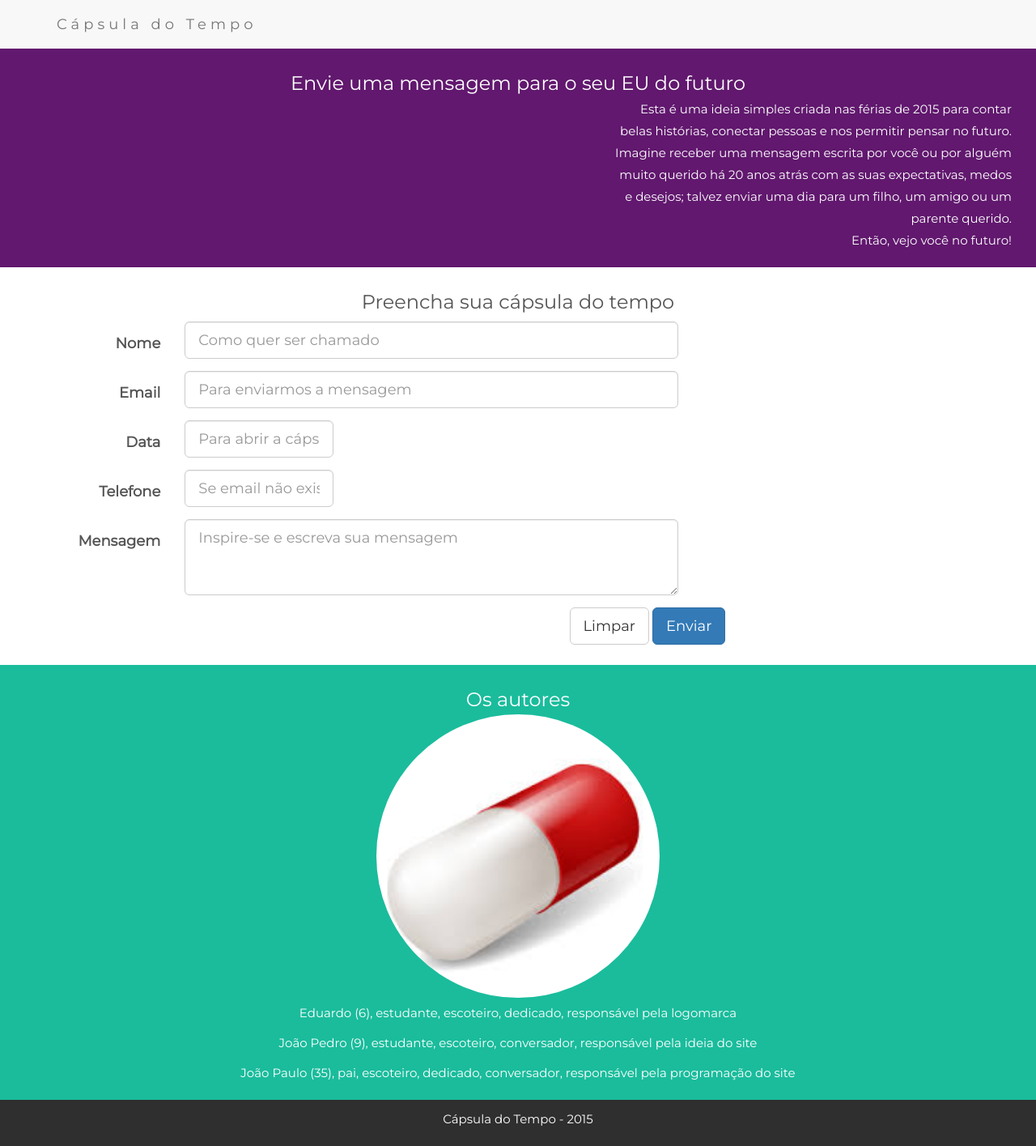
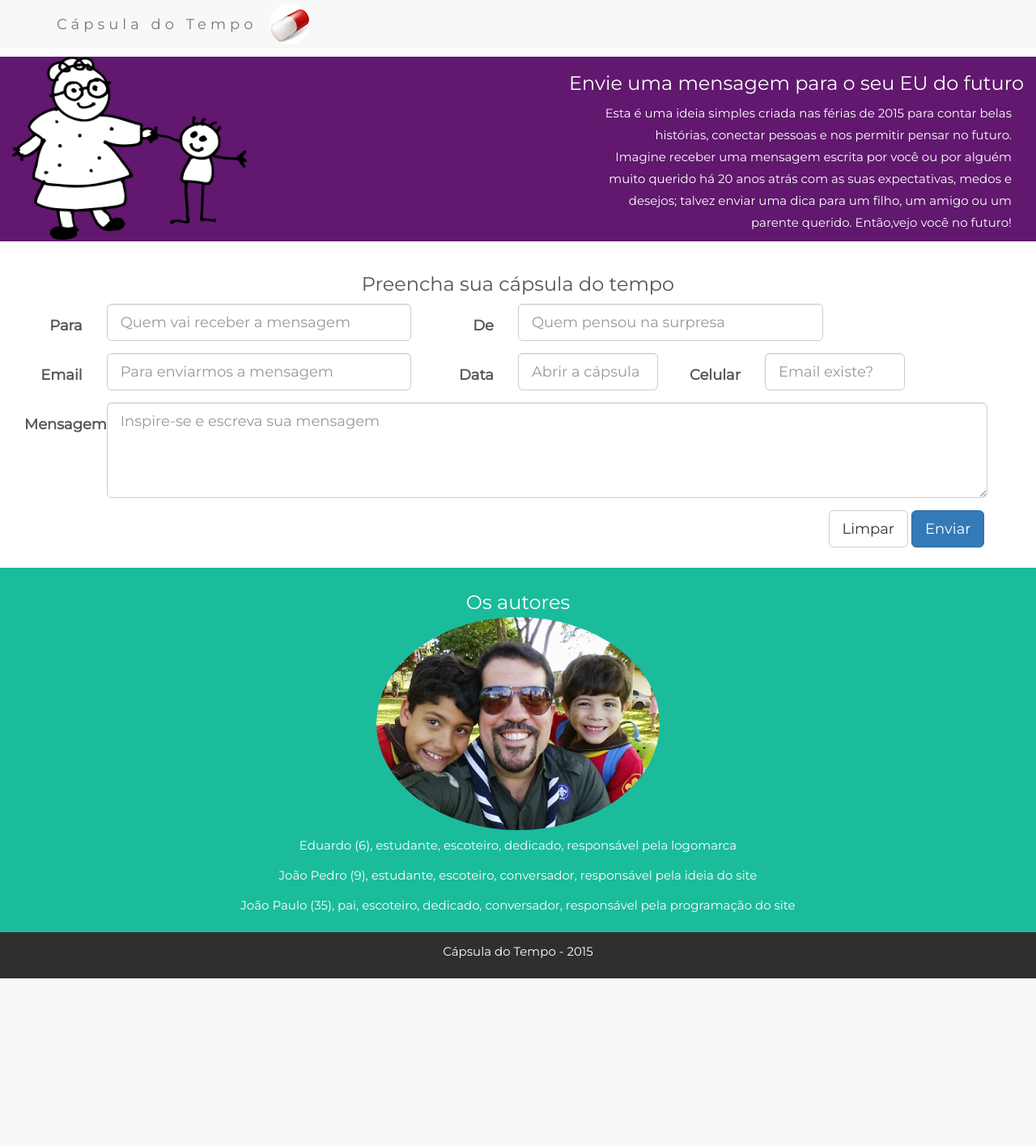
Before and after one commit to n0va1s/timecapsule, a PHP site: page / in a window 1280 px wide. Shown: the whole page at 81% size. After the commit the page ends 1208 px from the top, so only its background shows below. Run offline with PHP 8.4, Linux system fonts and the light colour scheme; some libraries are stand-ins or nearby versions.

Commit message:
Ajustes de navegacao e leiaute feitos.Inclusao do campo DE. Versao pronta para producao

```diff
--- a/assets/apresentacao.php
+++ b/assets/apresentacao.php
@@ -1,7 +1,12 @@
-<div class="container-fluid bg-2 text-center">
-  <h3 class="margin">Envie uma mensagem para o seu EU do futuro</h3>
-  <p class="col-sm-offset-7 col-sm-5 text-right">Esta é uma ideia simples criada nas férias de 2015 para contar belas histórias, conectar pessoas e nos permitir pensar
-     no futuro.<br /> Imagine receber uma mensagem escrita por você ou por alguém muito querido há 20 anos atrás com as suas expectativas, medos e
-     desejos; talvez enviar uma dia para um filho, um amigo ou um parente querido.<br />Então, vejo você no futuro!
-  </p>
+<div class="container-fluid">
+    <div class="row bg-2">
+        <div class="col-md-3"><img src="assets/img/capsula_tempo.png" class="img-responsive" alt="Cápsula do Tempo" width="400" height="200"></div>
+        <div class="col-md-9">
+            <h3 class="text-right">Envie uma mensagem para o seu EU do futuro</h3>
+            <p class="col-sm-offset-5 col-sm-7 text-right">Esta é uma ideia simples criada nas férias de 2015 para contar belas histórias, conectar pessoas e nos permitir pensar
+               no futuro.<br /> Imagine receber uma mensagem escrita por você ou por alguém muito querido há 20 anos atrás com as suas expectativas, medos e
+               desejos; talvez enviar uma dica para um filho, um amigo ou um parente querido. Então,vejo você no futuro!
+            </p>
+        </div>
+    </div>
 </div>
--- a/assets/autor.php
+++ b/assets/autor.php
@@ -1,6 +1,6 @@
 <div class="container-fluid bg-1 text-center">
   <h3 class="margin">Os autores</h3>
-  <img src="./assets/img/favicon.ico" class="img-responsive img-circle margin" style="display:inline" alt="Autores" width="350" height="350">
+  <img src="./assets/img/autores.jpg" class="img-responsive img-circle margin" style="display:inline" alt="Autores" width="350" height="350">
   <p>Eduardo (6), estudante, escoteiro, dedicado, responsável pela logomarca</p>
   <p>João Pedro (9), estudante, escoteiro, conversador, responsável pela ideia do site</p>
   <p>João Paulo (35), pai, escoteiro, dedicado, conversador, responsável pela programação do site</p>
--- a/assets/cabecalho.php
+++ b/assets/cabecalho.php
@@ -6,6 +6,8 @@
   <link href="http://fonts.googleapis.com/css?family=Montserrat" rel="stylesheet">
   <script src="https://ajax.googleapis.com/ajax/libs/jquery/1.11.1/jquery.min.js"></script>
   <script src="http://maxcdn.bootstrapcdn.com/bootstrap/3.3.5/js/bootstrap.min.js"></script>
+  <!--[if IE]><link rel="shortcut icon" href="assets/img/favicon.ico"><![endif]-->
+  <link rel="icon" href="assets/img/favicon.ico">
   <!-- Arquivo locais -->
   <script src="assets/js/jquery-validation/dist/jquery.validate.min.js" type="text/javascript"></script>
   <script src="vendor/etdsolutions/jquery.maskedinput/jquery.maskedinput.js" type="text/javascript"></script>
@@ -67,7 +69,7 @@
 
       $("#frmCapsula").validate({
         rules: {
-          name: {
+          to: {
             required: true
           },
           email: {
@@ -82,7 +84,7 @@
           }
         },
         messages: {
-          name:{
+          to:{
             required: "Informe o nome"
           },
           email: {
--- a/assets/inicio.php
+++ b/assets/inicio.php
@@ -8,38 +8,38 @@
 <div class="container-fluid bg-3 text-center">
   <h3>Preencha sua cápsula do tempo</h3>
   <form class="form-horizontal" role="form" id="frmCapsula" action="./index.php" method="post">
-    <div class="form-group form-group-lg">
-        <label for="name" class="col-sm-2 control-label">Nome</label>
-        <div class="col-sm-6">
-            <input class="form-control" name="name" type="text" maxlength="150" placeholder="Como quer ser chamado">
+    <div class="form-group form-group-lg col-sm-12">
+      <label for="to" class="col-sm-1 control-label">Para</label>
+      <div class="col-sm-4">
+        <input class="form-control" name="to" type="text" maxlength="50" placeholder="Quem vai receber a mensagem">
+      </div>
+      <label for="from" class="col-sm-1 control-label">De</label>
+      <div class="col-sm-4">
+        <input class="form-control" name="from" type="text" maxlength="50" placeholder="Quem pensou na surpresa">
+      </div>
+    </div>
+    <div class="form-group form-group-lg col-sm-12">
+        <label for="email" class="col-sm-1 control-label">Email</label>
+        <div class="col-sm-4">
+          <input class="form-control" name="email" type="text" maxlength="50" placeholder="Para enviarmos a mensagem">
+        </div>
+        <label for="date" class="col-sm-1 control-label">Data</label>
+        <div class="col-sm-2">
+          <input class="form-control" name="date" id="date" type="text" placeholder="Abrir a cápsula">
+        </div>
+        <label for="phone" class="col-sm-1 control-label">Celular</label>
+        <div class="col-sm-2">
+          <input class="form-control" name="phone" id="phone" type="text" placeholder="Email existe?">
         </div>
     </div>
-    <div class="form-group form-group-lg">
-        <label for="email" class="col-sm-2 control-label">Email</label>
-        <div class="col-sm-6">
-          <input class="form-control" name="email" type="text" maxlength="150" placeholder="Para enviarmos a mensagem">
-        </div>
-    </div>
-    <div class="form-group form-group-lg">
-        <label for="date" class="col-sm-2 control-label">Data</label>
-        <div class="col-sm-2">
-          <input class="form-control" name="date" id="date" type="text" placeholder="Para abrir a cápsula">
-        </div>
-    </div>
-    <div class="form-group form-group-lg">
-        <label for="phone" class="col-sm-2 control-label">Telefone</label>
-        <div class="col-sm-2">
-          <input class="form-control" name="phone" id="phone" type="text" placeholder="Se email não existir">
-        </div>
-    </div>
-    <div class="form-group form-group-lg">
-        <label for="phone" class="col-sm-2 control-label">Mensagem</label>
-        <div class="col-sm-6">
-            <textarea class="form-control" rows="3" name="message" placeholder="Inspire-se e escreva sua mensagem"></textarea>
+    <div class="form-group form-group-lg col-sm-12">
+        <label for="message" class="col-sm-1 control-label">Mensagem</label>
+        <div class="col-sm-11">
+            <textarea class="form-control" rows="4" name="message" placeholder="Inspire-se e escreva sua mensagem"></textarea>
         </div>
     </div>
     <div class="form-group">
-        <div class="col-sm-offset-5 col-sm-5">
+        <div class="col-sm-offset-9">
             <button type="reset" id="btnLimpar" class="btn btn-default btn-lg">Limpar</button>
             <button type="submit" id="bntEnviar" class="btn btn-primary btn-lg">Enviar</button>
             <input type="hidden" name="acao" value="confirmar">
--- a/assets/menu.php
+++ b/assets/menu.php
@@ -6,7 +6,8 @@
         <span class="icon-bar"></span>
         <span class="icon-bar"></span>
       </button>
-      <a class="navbar-brand" href="#">Cápsula do Tempo</a>
+      <a class="navbar-brand" href="/">Cápsula do Tempo</a>
+      <img src="assets/img/favicon.ico" width="50" height="50">
     </div>
     <!--
     <div class="collapse navbar-collapse" id="myNavbar">
--- a/assets/sucesso.php
+++ b/assets/sucesso.php
@@ -7,7 +7,7 @@
 <!-- Lacrada -->
 <div class="container-fluid bg-3 text-center">
   <h3 class="margin">Sucesso! Sua cápsula foi lacrada.</h3>
-  <img src="favicon.ico" class="img-responsive img-circle margin" style="display:inline" alt="Cápsula" width="350" height="350">
+  <img src="assets/img/favicon.ico" class="img-responsive img-circle margin" style="display:inline" alt="Cápsula" width="200" height="200">
   <h3>Ela será enviada no dia combinado! Nos vemos no futuro!</h3>
 </div>
 <?php include 'autor.php' ?>
--- a/database/timecapsule_create.sql
+++ b/database/timecapsule_create.sql
@@ -17,8 +17,9 @@ seq_user INT(6) AUTO_INCREMENT PRIMARY KEY
 
 CREATE TABLE IF NOT EXISTS message (
 seq_message INT(6) AUTO_INCREMENT PRIMARY KEY
-,nam_message VARCHAR(150) NOT NULL DEFAULT ''
-,eml_message VARCHAR(255) NOT NULL DEFAULT ''
+,nam_to_message VARCHAR(50) NOT NULL DEFAULT ''
+,nam_from_message VARCHAR(50) NOT NULL DEFAULT ''
+,eml_message VARCHAR(50) NOT NULL DEFAULT ''
 ,dat_message DATE NOT NULL DEFAULT '0000-00-00'
 ,tel_message VARCHAR (15) DEFAULT ''
 ,txt_message TEXT NOT NULL DEFAULT ''
--- a/src/TimeCapsuleController.php
+++ b/src/TimeCapsuleController.php
@@ -17,9 +17,9 @@ class TimeCapsuleController
     }
 
     public function lacrar(){
-
         $model = new TimeCapsuleModel();
-        $model->setName(isset($_POST["name"]) ? $_POST["name"] : "");
+        $model->setTo(isset($_POST["to"]) ? $_POST["to"] : "");
+        $model->setFrom(isset($_POST["from"]) ? $_POST["from"] : "");
         $model->setDate(isset($_POST["date"]) ? $_POST["date"] : "");
         $model->setEmail(isset($_POST["email"]) ? $_POST["email"] : "");
         $model->setPhone(isset($_POST["phone"]) ? $_POST["phone"] : "");
--- a/src/TimeCapsuleDAO.php
+++ b/src/TimeCapsuleDAO.php
@@ -13,10 +13,21 @@ class TimeCapsuleDAO {
 
     public function inserir(TimeCapsuleModel $model) {
         try {
-            $this->sql = $this->conn->prepare("insert into message (nam_message,dat_message,eml_message,tel_message,txt_message)
-                                                            values (:nam_message,:dat_message,:eml_message,:tel_message,:txt_message);");
+            $this->sql = $this->conn->prepare("insert into message (nam_to_message,
+                                                                    nam_from_message,
+                                                                    dat_message,
+                                                                    eml_message,
+                                                                    tel_message,
+                                                                    txt_message)
+                                                            values (:nam_to_message,
+                                                                    :nam_from_message,
+                                                                    :dat_message,
+                                                                    :eml_message,
+                                                                    :tel_message,
+                                                                    :txt_message);");
 
-            $this->sql->bindValue(":nam_message", $model->getName());
+            $this->sql->bindValue(":nam_to_message", $model->getTo());
+            $this->sql->bindValue(":nam_from_message", $model->getFrom());
             $this->sql->bindValue(":dat_message", $model->getDate());
             $this->sql->bindValue(":eml_message", $model->getEmail());
             $this->sql->bindValue(":tel_message", $model->getPhone());
@@ -35,7 +46,7 @@ class TimeCapsuleDAO {
         try {
             $this->sql = $this->conn->prepare("select *
                                                  from message m
-                                              where dat_message <= '2015-01-01'
+                                              where dat_message <= DATE_FORMAT(NOW(),'%Y-%m-%d')
                                                 and m.ind_enviado = 'N';");
 
             $result = $this->sql->execute();
--- a/src/TimeCapsuleModel.php
+++ b/src/TimeCapsuleModel.php
@@ -3,7 +3,8 @@
 require 'TimeCapsuleDAO.php';
 
 class TimeCapsuleModel {
-    private $name;
+    private $to;
+    private $from;
     private $phone;
     private $email;
     private $date;
@@ -13,14 +14,18 @@ class TimeCapsuleModel {
         $this->timeCapsuleDAO = new TimeCapsuleDAO();
     }
 
-    public function setName($name) {
+    public function setTo($to) {
 //TODO: Mover para uma classe Validator
 //TODO: isRequired, isNumeric, isText, isPhone, isEmail, isValid, isDate
-        $this->name = utf8_encode($name);
+        $this->to = utf8_encode($to);
+    }
+
+    public function setFrom($from) {
+        $this->from = utf8_encode($from);
     }
 
     public function setPhone($phone) {
-        $this->phone = str_replace(str_replace(str_replace($phone, "-", ""),")",""),"(","");
+        $this->phone = str_replace("(","",str_replace(")","",str_replace("-","",$phone)));
     }
 
     public function setEmail($email) {
@@ -31,16 +36,20 @@ class TimeCapsuleModel {
         $dia = substr($date, 0,2);
         $mes = substr($date, 3,2);
         $ano = substr($date, 6,4);
-        $date = date_create($ano."-".$mes."-".$dia);
-        $this->date = date_format($date, 'Y-m-d');
+
+        $this->date = date_format(date_create($ano."-".$mes."-".$dia),"Y-m-d");
     }
 
     public function setMessage($message) {
-        $this->message = isset($message) ? utf8_encode($message) : "";
+        $this->message = utf8_encode($message);
     }
 
-    public function getName(){
-        return utf8_decode($this->name);
+    public function getTo(){
+        return $this->to;
+    }
+
+    public function getFrom(){
+        return $this->from;
     }
 
     public function getPhone(){
@@ -55,7 +64,7 @@ class TimeCapsuleModel {
         return $this->date;
     }
     public function getMessage(){
-        return utf8_decode($this->message);
+        return $this->message;
     }
 
     public function gravar() {
```
Also changed, not shown: assets/confirmacao.php (+30 -30 lines), assets/img/autores.jpg (added), assets/img/capsula_tempo.png (added), assets/img/favicon.ico.
